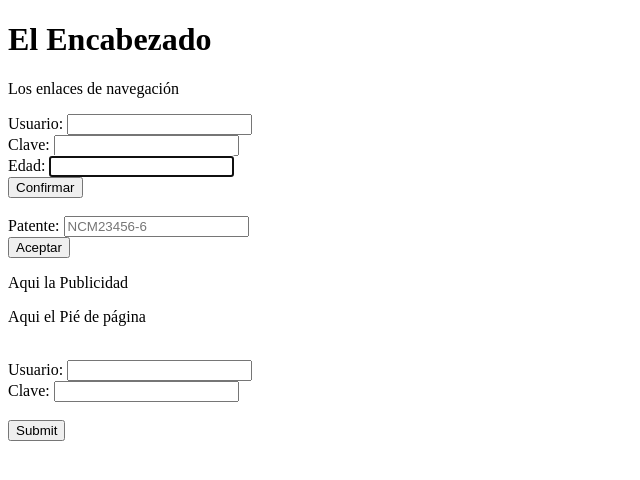
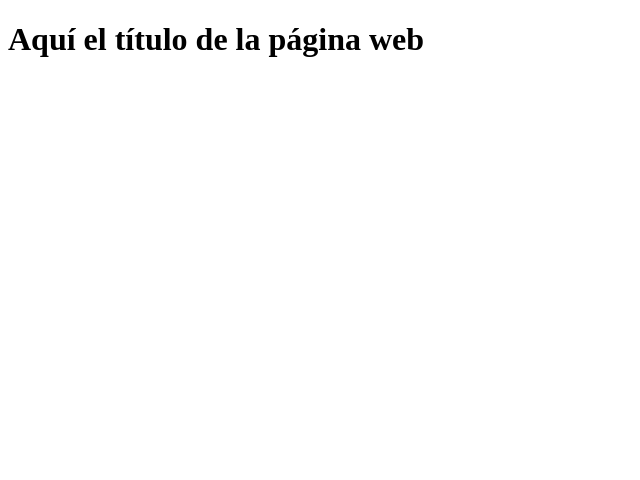
Before and after one commit to M959-hue/ing-web, a plain HTML site: page index.html in a window 1280 px wide. Shown: the whole page, without its empty margins (0-640 px from the left). Drawn offline with Linux system fonts and the light colour scheme.

Commit message:
Add files via upload

```diff
--- /dev/null
+++ b/estilo.css
@@ -0,0 +1,22 @@
+body {background-color: rgb(160, 150, 160);}
+h1{
+    color: rgb(190, 132, 132);
+font-family: 'Gill Sans', 'Gill Sans MT', Calibri, 'Trebuchet MS', sans-serif;
+font-size: 20; text-align: center; text-decoration: underline; }
+p{
+    color: rgb(68, 116, 172);
+    font-family: 'Courier New', Courier, monospace;
+    text-align: justify;
+}
+.resaaltado{
+    color: black;
+    background-color: rgb(146, 149, 194);
+    font-style: italic;
+}
+#cabecera{
+    font-family: 'Segoe UI', Tahoma, Geneva, Verdana, sans-serif
+    ;
+    font-size: 30;
+    color: blueviolet;
+    background-color: rgb(134, 95, 95);
+}
--- a/index.html
+++ b/index.html
@@ -1,51 +1,12 @@
 <!DOCTYPE html>
-<html>
+<html lang="en">
 <head>
-  <meta charset="UTF-8">
-  <title>Elementos semánticos del HTML5</title>
+    <meta charset="UTF-8">
+    <meta http-equiv="X-UA-Compatible" content="IE=edge">
+    <meta name="viewport" content="width=device-width, initial-scale=1.0">
+    <title>Principal</title>
 </head>
 <body>
-  <header>
-    <h1>El Encabezado</h1>
-  </header>
-  <nav>
-    <p>Los enlaces de navegación</p>
-  </nav>
-  <form action="#">
-    Usuario:
-    <input type="text" id="usuario">
-    <br>
-    Clave:
-    <input type="password" id="clave">
-    <br>
-    Edad:
-    <input type="text" id="edad" autofocus>
-    <br>
-    <input type="submit" value="Confirmar">
-</form>
-<br>
-<form action="#">
-    Patente:
-    <input type="text" id="patente" placeholder="NCM23456-6">
-    <br>
-    <input type="submit" value="Aceptar">
-</form>
-<aside>
-    <p>Aqui la Publicidad</p>
-  </aside>
-  <footer>
-    <p>Aqui el Pié de página</p>
-  </footer>
-  <br>
-  <form action="#">
-    Usuario:
-    <input type="text" id="usuario" required>
-    <br>
-    Clave:
-    <input type="password" id="clave" required>
-    <br>
-    <br>
-    <input type="submit">
-</form>
+    <h1>Aquí el título de la página web</h1>
 </body>
 </html>
```
Also changed, not shown: hoja_estilo.html (added, +25 -0 lines), hojas.html (added, +21 -0 lines).
